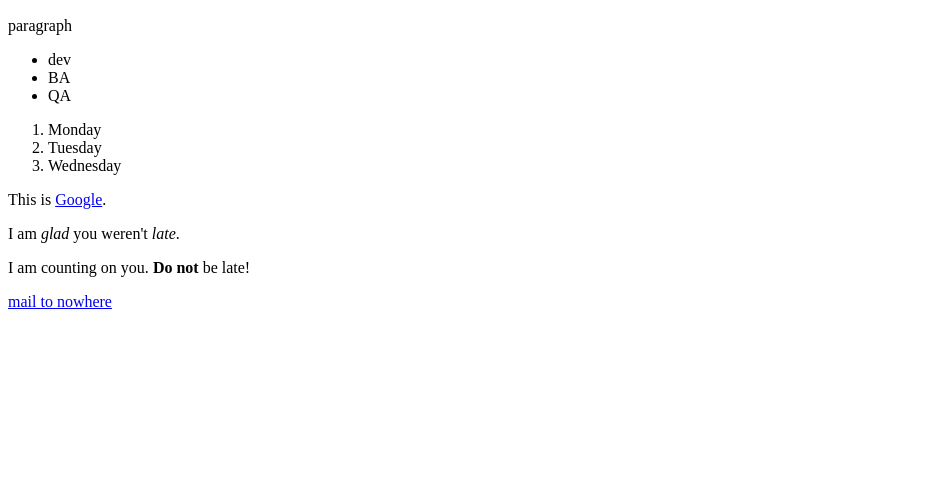
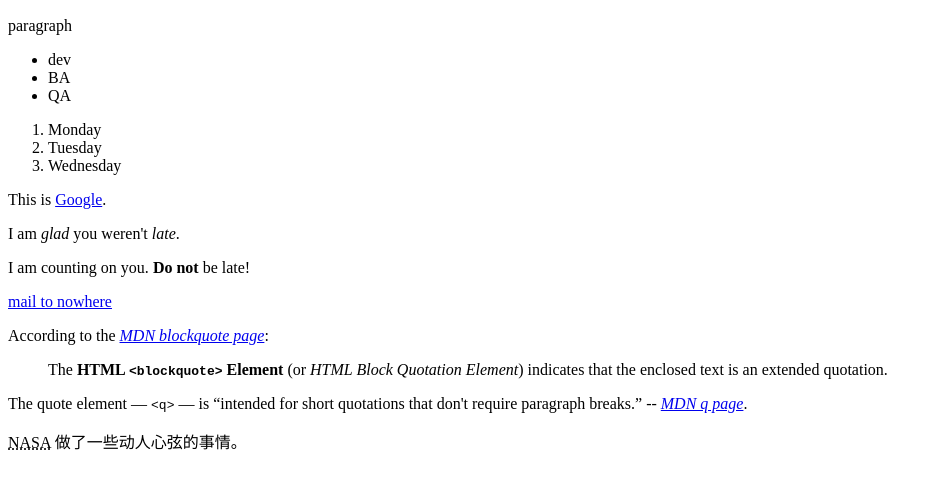
Before and after one commit to sunyufishcat/HTML-Practice, a plain HTML site: page src/HTMLPractice.html in a window 1280 px wide. Shown: the part 82-570 px from the top of the page, without its empty margins (0-942 px from the left). Drawn offline with Linux system fonts and the light colour scheme.

Commit message:
[sunyu] cite practice

```diff
--- a/src/HTMLPractice.html
+++ b/src/HTMLPractice.html
@@ -19,9 +19,20 @@
         <li>Tuesday</li>
         <li>Wednesday</li>
     </ol>
+
     <p>This is <a href="https://www.google.com.hk/" title="Google Website" target="_top">Google</a>.</p>
     <p>I am <em>glad</em> you weren't <em>late</em>.</p>
     <p>I am counting on you. <strong>Do not</strong> be late!</p>
     <a href="mailto:nowhere@thoughtworks.com">mail to nowhere</a>
+
+    <p>According to the <a href="https://developer.mozilla.org/en-US/docs/Web/HTML/Element/blockquote"> <cite>MDN blockquote page</cite></a>:</p>
+
+    <blockquote cite="https://developer.mozilla.org/en-US/docs/Web/HTML/Element/blockquote">
+        <p>The <strong>HTML <code>&lt;blockquote&gt;</code> Element</strong> (or <em>HTML Block Quotation Element</em>) indicates that the enclosed text is an extended quotation.</p>
+    </blockquote>
+
+    <p>The quote element — <code>&lt;q&gt;</code> — is <q cite="https://developer.mozilla.org/en-US/docs/Web/HTML/Element/q">intended for short quotations that don't require paragraph breaks.</q> -- <a href="https://developer.mozilla.org/en-US/docs/Web/HTML/Element/q"><cite>MDN q page</cite></a>.</p>
+
+    <p><abbr title="美国国家航空航天局（National Aeronautics and Space Administration）">NASA</abbr> 做了一些动人心弦的事情。</p>
 </body>
 </html>
```
